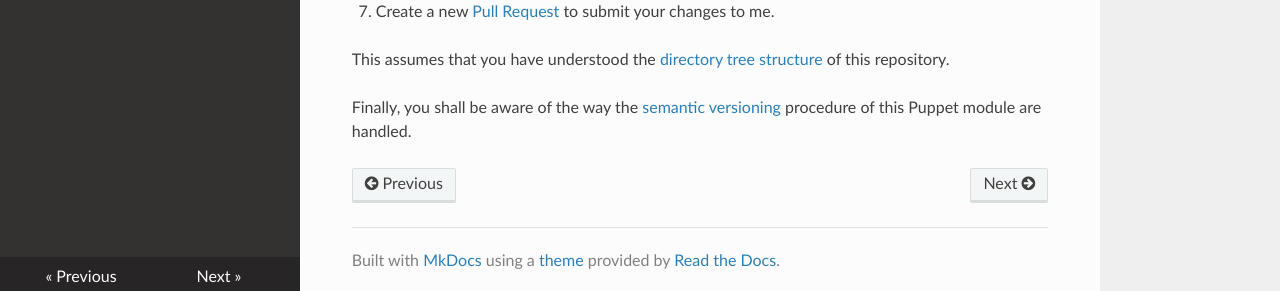
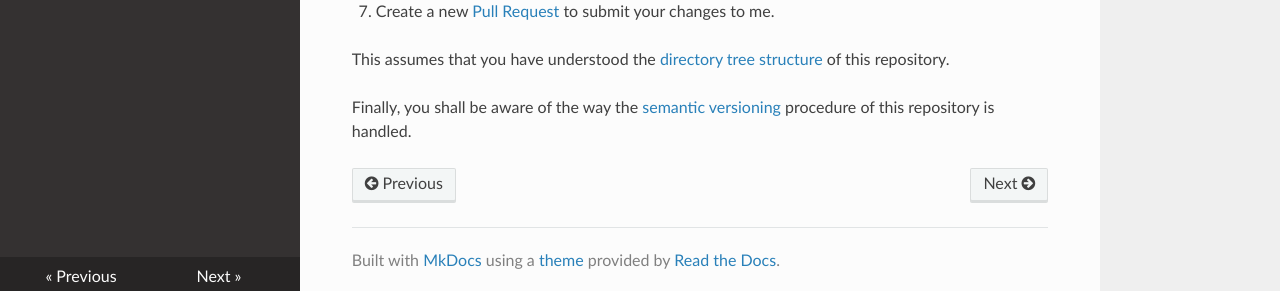
Before and after one commit to Falkor/RR-tutorials, an MkDocs documentation site: the page built from docs/contributing/index.md, in a window 1280 px wide and 934 px high. Shown: the part 637-928 px from the top of the window. Built offline with MkDocs 1.6.1, drawn with Linux system fonts in a browser that asks for light colours; nearby versions of some CDN libraries; old or Windows-style settings are respelled for this version of MkDocs.

Commit message:
correct doc
Signed-off-by: Sebastien Varrette <Sebastien.Varrette@uni.lu>

```diff
--- a/docs/contributing/index.md
+++ b/docs/contributing/index.md
@@ -22,4 +22,4 @@ This project is released under the terms of the [GPL-3.0 Licence](LICENSE). So y
 
 This assumes that you have understood the [directory tree structure](layout.md) of this repository.
 
-Finally, you shall be aware of the way the [semantic versioning](versioning.md) procedure of this Puppet module are handled.
+Finally, you shall be aware of the way the [semantic versioning](versioning.md) procedure of this repository is handled.
```
